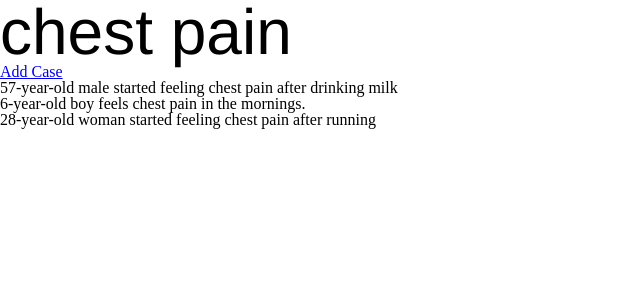
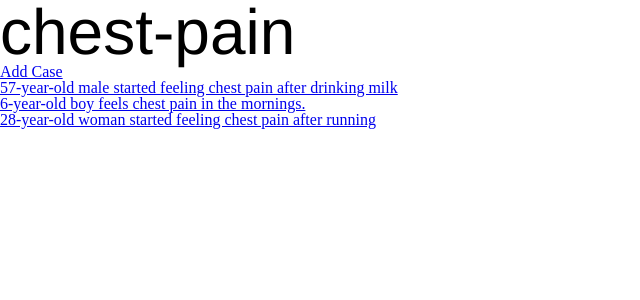
Before and after one commit to fac-14/OSCEBossKey, a React (Vite) app: page /history/chest-pain in a window 1280 px wide. Shown: the top 300 px of the page, without its empty margins (0-640 px from the left). Built offline with nearby package versions, Linux system fonts and the light colour scheme; a web font is replaced by a local one.

Commit message:
Add dynamic links for cases in Body Relates #87

```diff
--- a/src/components/HistoryStationCases.js
+++ b/src/components/HistoryStationCases.js
@@ -1,6 +1,7 @@
 import React from "react";
 import { withRouter } from "react-router";
 import PropTypes from "prop-types";
+import { Link } from "react-router-dom";
 
 import dummyData from "../utils/dummy-data.json";
 
@@ -9,15 +10,20 @@ import AddNewCase from "./AddNewCase";
 
 class HistoryStationCases extends React.Component {
   state = {
-    station: this.props.match.params.station.replace("-", " "),
+    station: this.props.match.params.station,
     cases: dummyData.history[this.props.match.params.station]
   };
 
   // still need to render NavBar
   render() {
-    const caseElements = this.state.cases.map((element, index) => (
-      <div key={index}>{element.title}</div>
-    ));
+    const caseElements = this.state.cases.map((element, index) => {
+      const caseLink = `/history/${this.state.station}/case/${index}`;
+      return (
+        <Link key={index} to={caseLink}>
+          <div key={index}>{element.title}</div>
+        </Link>
+      );
+    });
     return (
       <React.Fragment>
         <StationName stationName={this.state.station} />
```
